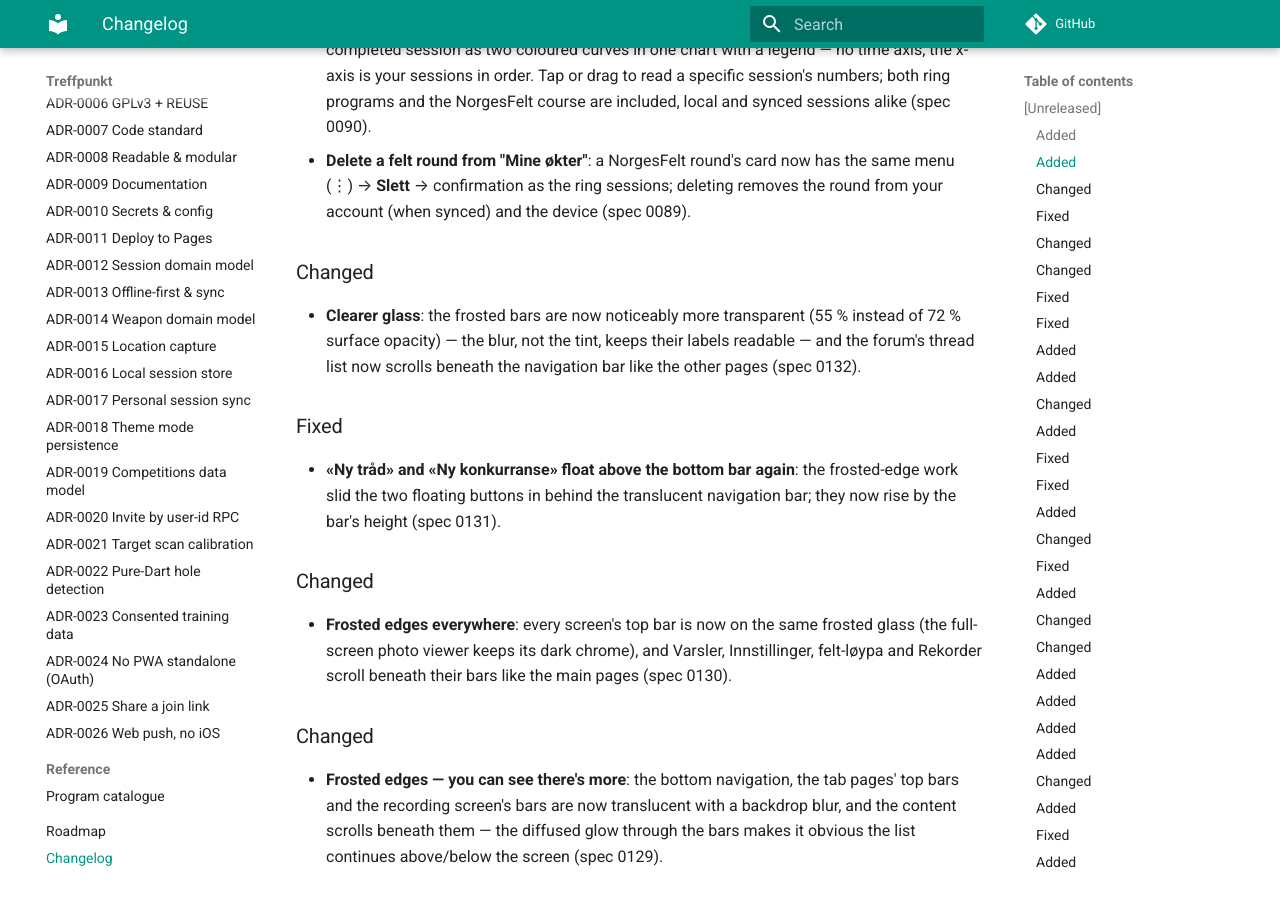
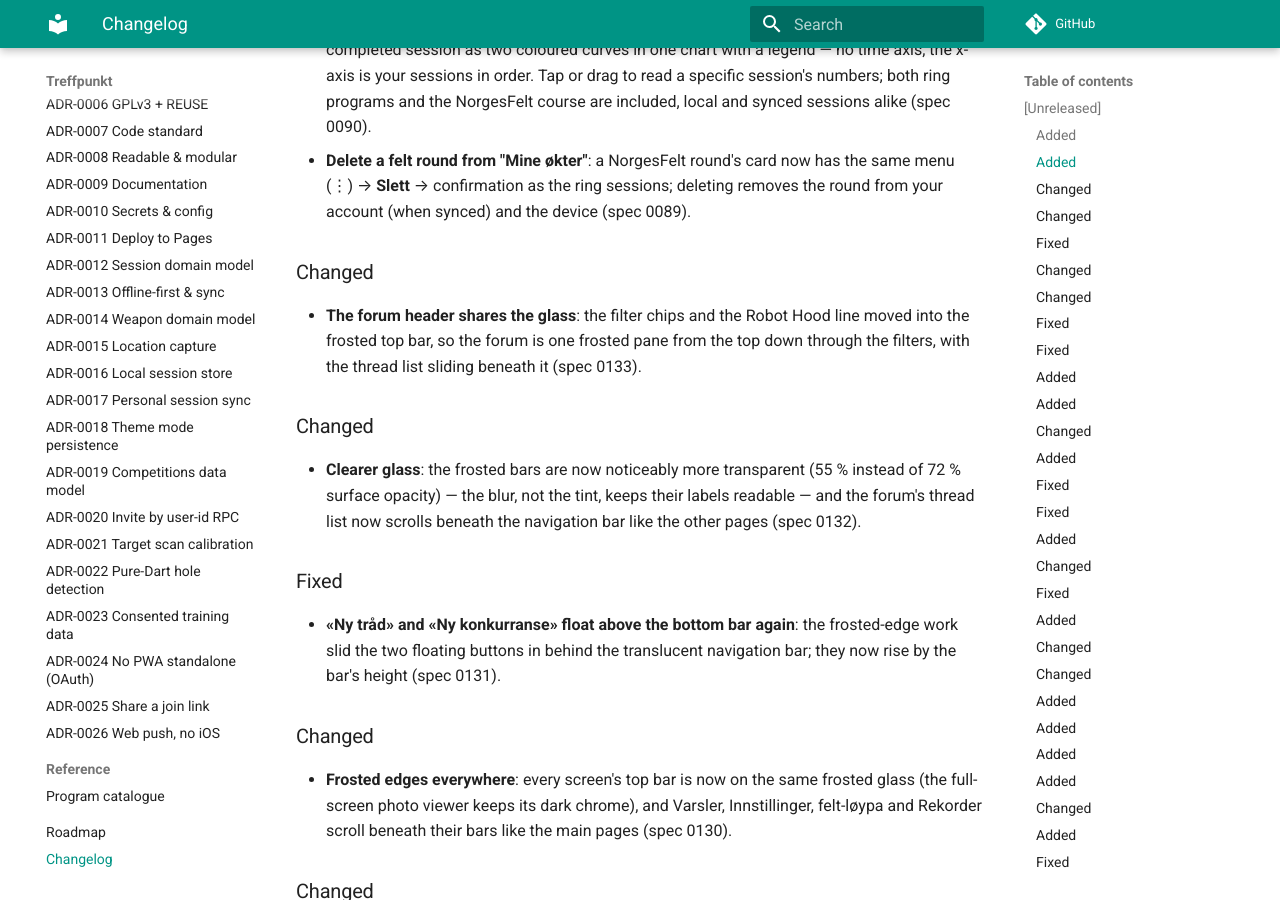
Before and after one commit to roykollensvendsen/treffpunkt, an MkDocs documentation site: the page built from docs/CHANGELOG.md, in a window 1280 px wide and 900 px high, scrolled down 1165 px. Built offline with MkDocs 1.6.1 and Material for MkDocs 9.7.7, drawn with Linux system fonts in a browser that asks for light colours; comment, search, counter and statistics services are not loaded.

Commit message:
feat(forum): the filter header shares the frosted glass
The forum's filter chips and the Robot Hood presence line sat in a
fixed, opaque header between the frosted app bar and the thread list
- an unfrosted stripe in the middle of the glass. The shared
FrostedAppBar gains AppBar's own `bottom` slot, the header moves into
it, and the thread list now slides beneath the whole frosted block.

- Spec 0133; the forum suite passes unchanged - filtering, presence
  and every interaction exercised through the moved header.

Owner feedback: «seksjonen på toppen av forum siden er fortsatt ikke
frosset glass».

```diff
--- a/docs/CHANGELOG.md
+++ b/docs/CHANGELOG.md
@@ -50,6 +50,12 @@ All notable changes to this project are documented here. The format is based on
   the same menu (⋮) → **Slett** → confirmation as the ring sessions; deleting
   removes the round from your account (when synced) and the device (spec
   0089).
+
+### Changed
+- **The forum header shares the glass**: the filter chips and the
+  Robot Hood line moved into the frosted top bar, so the forum is one
+  frosted pane from the top down through the filters, with the thread
+  list sliding beneath it (spec 0133).
 
 ### Changed
 - **Clearer glass**: the frosted bars are now noticeably more
--- a/mkdocs.yml
+++ b/mkdocs.yml
@@ -163,6 +163,7 @@ nav:
       - "0130 — Frostede kanter overalt": specs/0130-frosted-everywhere.md
       - "0131 — Knappene over bunnmenyen": specs/0131-fab-above-navbar.md
       - "0132 — Klarere glass": specs/0132-clearer-frost.md
+      - "0133 — Forum-toppen deler glasset": specs/0133-forum-frosted-header.md
   - Decisions:
       - ADR-0001 Flutter: adr/0001-frontend-flutter.md
       - ADR-0002 Supabase: adr/0002-backend-supabase.md
```
Also changed, not shown: docs/specs/0133-forum-frosted-header.md (added, +34 -0 lines), 2 other files.
